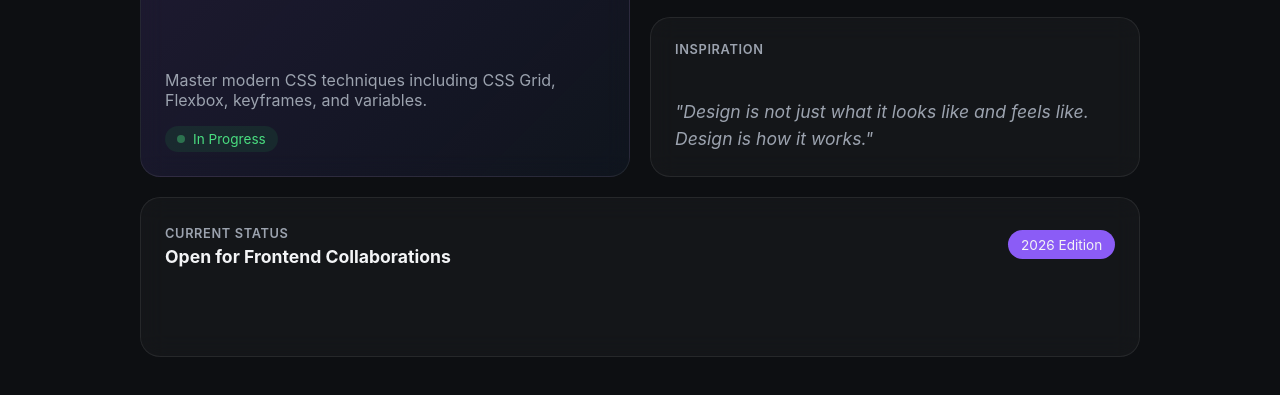
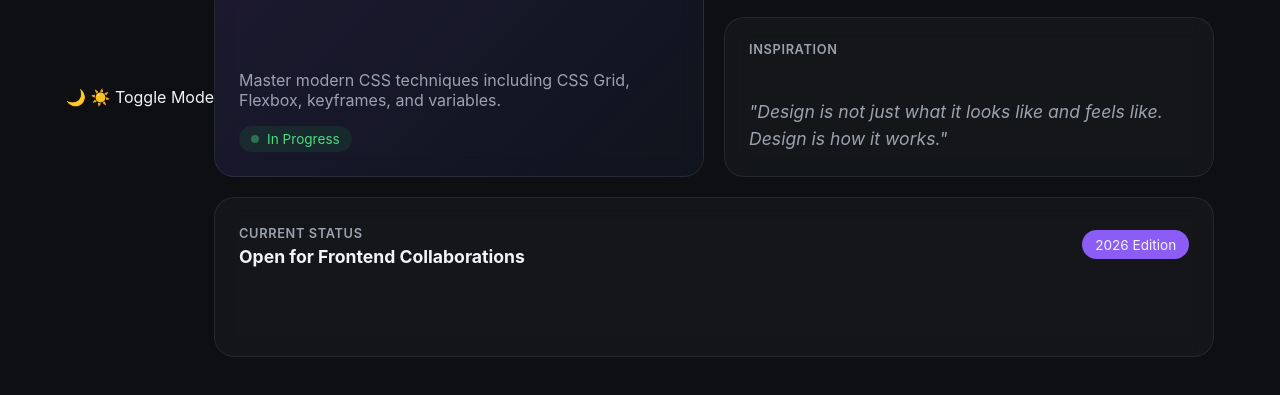
Before and after one commit to ojasvini07/bento-hub-css, a plain HTML site: page index.html in a window 1280 px wide. Shown: the part 303-698 px from the top of the page. Drawn offline with Linux system fonts and the light colour scheme.

Commit message:
Update index.html

```diff
--- a/index.html
+++ b/index.html
@@ -8,8 +8,17 @@
 </head>
 <body>
 
+  <!-- Theme Toggle Switch -->
+  <input type="checkbox" id="theme-toggle" class="theme-checkbox" hidden>
+  <label for="theme-toggle" class="theme-toggle-btn">
+    <span class="theme-icon moon-icon">🌙</span>
+    <span class="theme-icon sun-icon">☀️</span>
+    <span class="theme-text">Toggle Mode</span>
+  </label>
+
   <div class="bento-grid">
 
+    <!-- Main Focus Card -->
     <div class="bento-card span-col-2 span-row-2 accent-bg-1">
       <div>
         <span class="card-label">Primary Goal</span>
@@ -23,14 +32,14 @@
       </div>
     </div>
 
-
+    <!-- Stat Card -->
     <div class="bento-card">
       <span class="card-label">Streak</span>
       <div class="stat-number">14</div>
       <span class="stat-caption">Days Active</span>
     </div>
 
-
+    <!-- Quick Links Card -->
     <div class="bento-card">
       <span class="card-label">Tech Stack</span>
       <div class="tag-container">
@@ -40,13 +49,13 @@
       </div>
     </div>
 
-
+    <!-- Long Banner Card -->
     <div class="bento-card span-col-2">
       <span class="card-label">Inspiration</span>
       <p class="quote-text">"Design is not just what it looks like and feels like. Design is how it works."</p>
     </div>
 
-
+    <!-- Wide Footer Card -->
     <div class="bento-card span-col-4">
       <div class="footer-content">
         <div>
```
